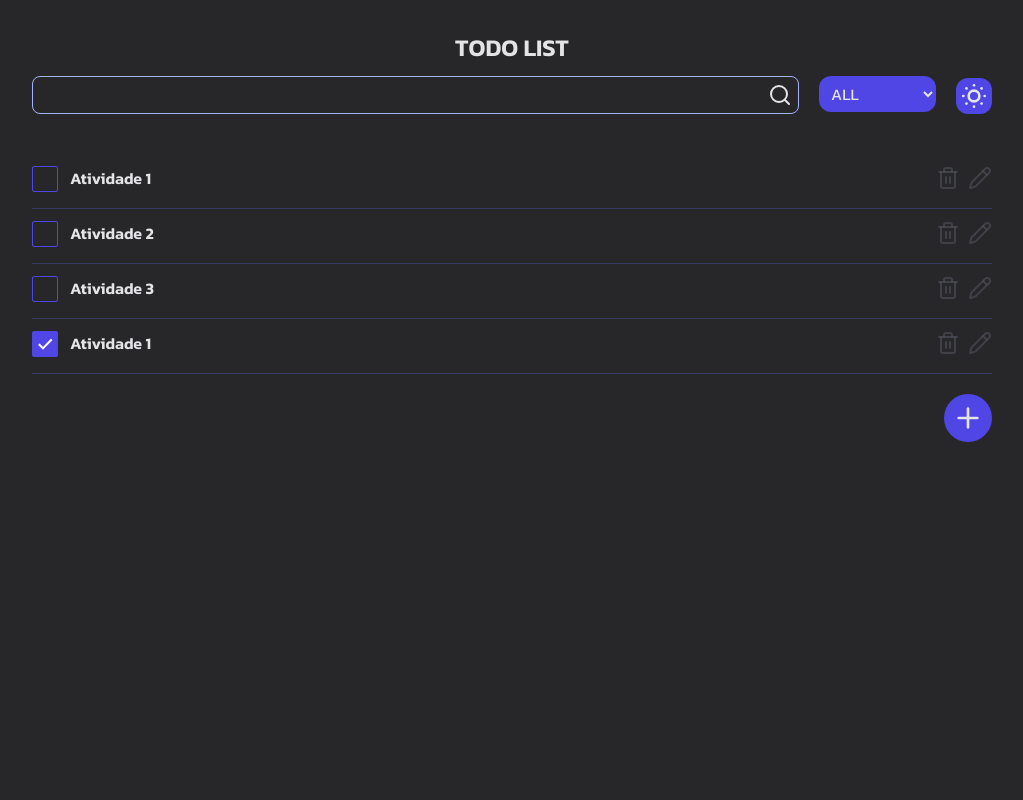
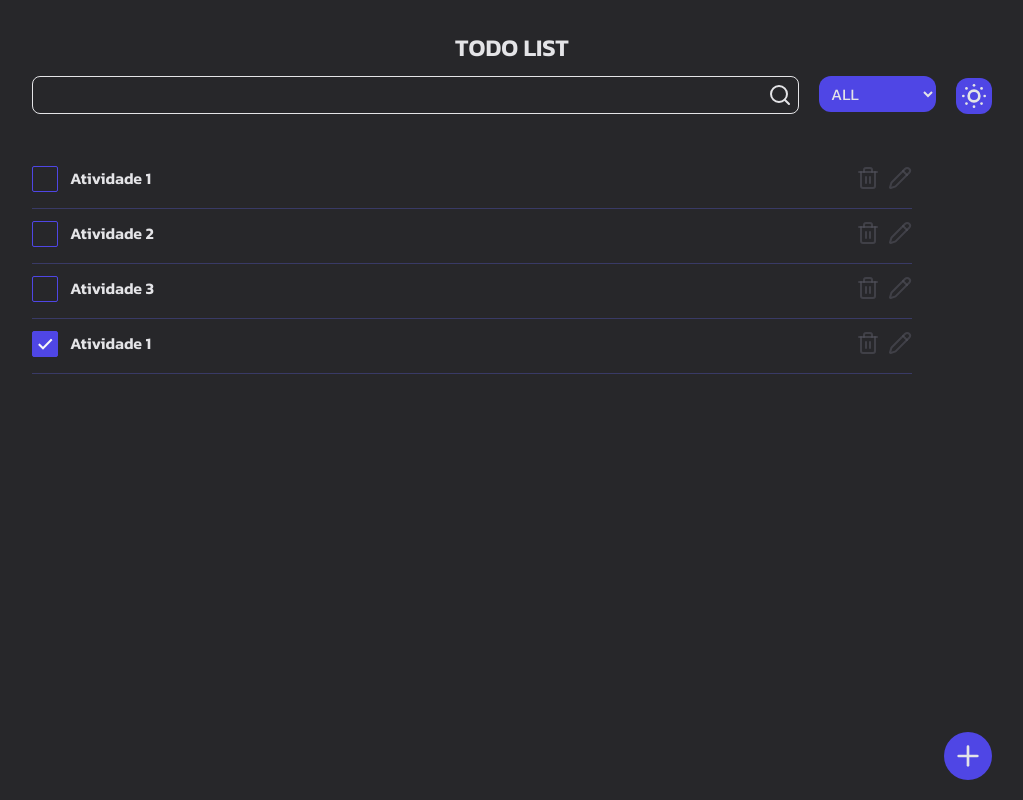
Before and after one commit to LucasMCFidelis/To-do-list, a React (Vite) app: page / in a window 1280 px wide. Shown: the whole page, without its empty margins (128-1151 px from the left). Built offline with nearby package versions, Linux system fonts and the light colour scheme.

Commit message:
Corrige possição do botão de adicionar atividades

```diff
--- a/src/app.tsx
+++ b/src/app.tsx
@@ -112,11 +112,12 @@ export function App() {
         <div className="w-full flex flex-col justify-center items-center gap-3 py-8">
           <h1 className='text-2xl font-semibold'>TODO LIST</h1>
           <div className="flex flex-wrap-reverse justify-between w-full gap-5">
-            <div className='flex-1 min-w-full sm:min-w-min flex justify-between bg-transparent border border-indigo-300 rounded-lg p-1.5'>
+            <div className={`flex-1 min-w-full sm:min-w-min flex justify-between bg-transparent rounded-lg p-1.5 border ${isBlackModeActive ? 'text-zinc-200 border-zinc-200' : 'text-indigo-600 border-indigo-600'}`}>
               <input
                 type="text"
                 onChange={handleSearchChange}
-                className='flex-1 bg-transparent outline-none' />
+                className='flex-1 bg-transparent outline-none'
+              />
               <button>
                 <Search />
               </button>
@@ -163,7 +164,7 @@ export function App() {
           </div>
         </div>
 
-        <div className='w-full'>
+        <div className='w-full sm:w-11/12'>
           {filteredActivities().length > 0 ? (
             <div className='flex flex-col gap-3'>
               {filteredActivities().map(activity => (
@@ -226,7 +227,7 @@ export function App() {
         <div className='flex justify-end'>
           <button
             onClick={openAddActivityModal}
-            className='bg-indigo-600 hover:bg-indigo-700 text-zinc-200 rounded-full p-2'>
+            className='bg-indigo-600 hover:bg-indigo-700 text-zinc-200 rounded-full p-2 fixed bottom-5'>
             <Plus className='size-8' />
           </button>
         </div>
```
